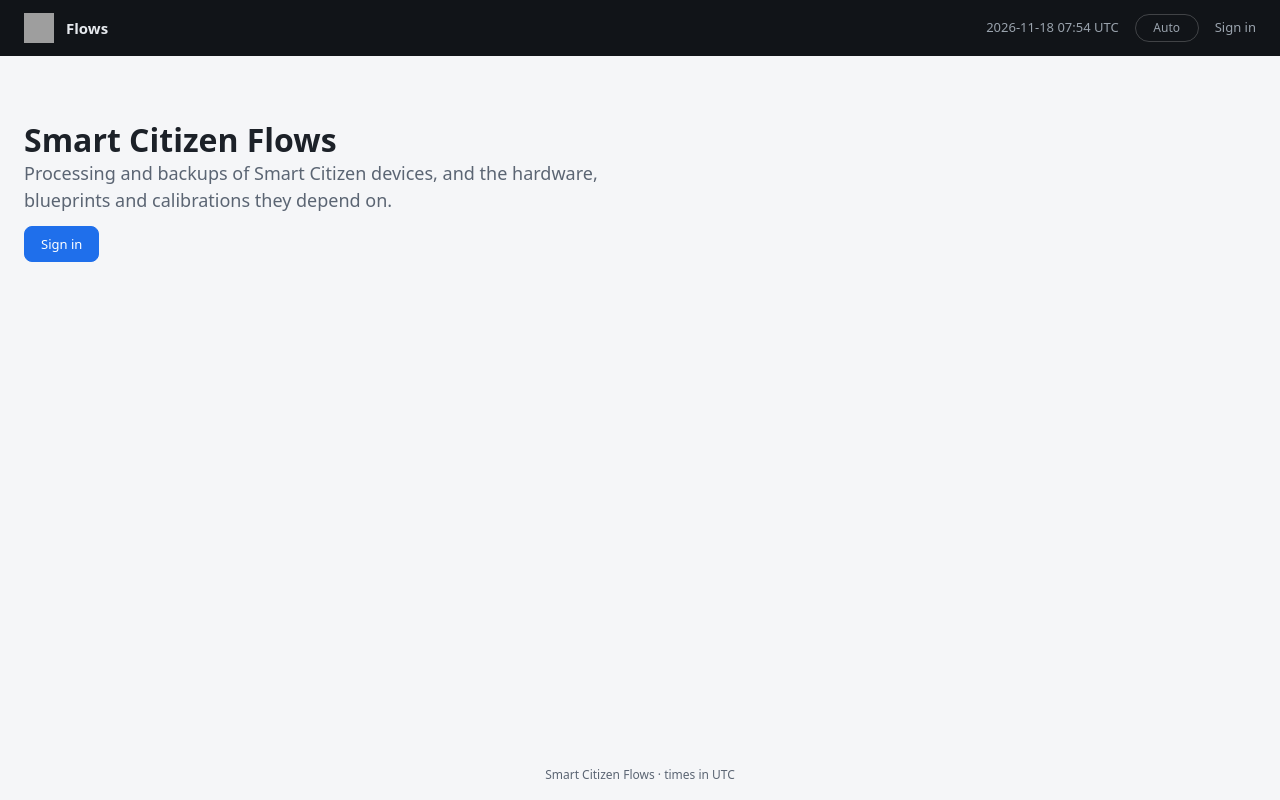
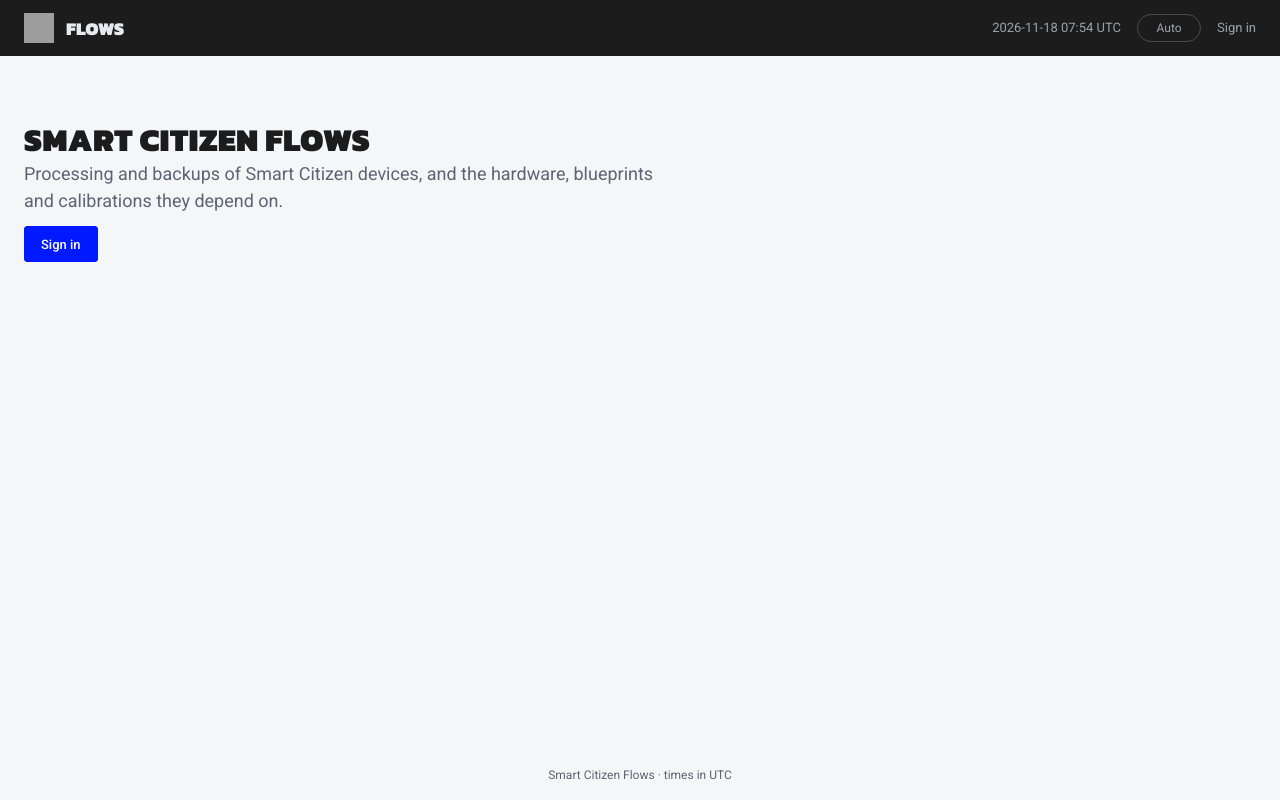
Before and after one commit to fablabbcn/smartcitizen-flows, a Flask app: page / in a window 1280 px wide. Run offline with Flask 3, Linux system fonts and the light colour scheme; parts of the project's set-up code (start-up, migrations or seed data) failed here and were passed over; grey boxes are pictures that could not be loaded.

Commit message:
Styles of smartcitizen.me

```diff
--- a/scflows/static/css/app.css
+++ b/scflows/static/css/app.css
@@ -22,6 +22,9 @@ a { color: var(--color-accent); text-decoration: none; }
 a:hover { color: var(--color-accent-hover); text-decoration: underline; }
 
 h1, h2, h3, h4 { margin: 0; line-height: 1.25; font-weight: 600; }
+/* Titles as smartcitizen.me: Kanit, uppercase */
+h1, h2 { font-family: var(--font-display); font-weight: 800; text-transform: uppercase; letter-spacing: 0.01em; }
+h1 { font-weight: 900; }
 h1 { font-size: var(--text-xl); }
 h2 { font-size: var(--text-lg); }
 h3 { font-size: var(--text-md); }
@@ -81,7 +84,10 @@ pre code { padding: 0; background: none; font-size: inherit; white-space: pre; }
   align-items: center;
   gap: var(--space-3);
   color: var(--color-header-text);
-  font-weight: 600;
+  font-family: var(--font-display);
+  font-size: var(--text-lg);
+  font-weight: 900;
+  text-transform: uppercase;
   white-space: nowrap;
 }
 .brand:hover { color: #fff; text-decoration: none; }
@@ -99,11 +105,14 @@ pre code { padding: 0; background: none; font-size: inherit; white-space: pre; }
   padding: 0 var(--space-4);
   border-bottom: 3px solid transparent;
   color: var(--color-header-muted);
+  font-family: var(--font-display);
   font-size: var(--text-sm);
   font-weight: 500;
+  letter-spacing: 0.03em;
+  text-transform: uppercase;
 }
 .tabs a:hover { color: #fff; background: rgba(255, 255, 255, 0.06); text-decoration: none; }
-.tabs a[aria-current="page"] { color: #fff; border-bottom-color: var(--color-accent); }
+.tabs a[aria-current="page"] { color: #fff; border-bottom-color: var(--color-highlight); }
 
 .topbar-end {
   display: flex;
@@ -133,7 +142,7 @@ pre code { padding: 0; background: none; font-size: inherit; white-space: pre; }
 
 /* Error pages */
 .error-page { padding: var(--space-7) 0; text-align: center; }
-.error-page .code { color: var(--color-text-muted); font-size: var(--text-xxl); font-weight: 600; font-variant-numeric: tabular-nums; }
+.error-page .code { color: var(--color-text-muted); font-family: var(--font-display); font-size: var(--text-xxl); font-weight: 900; }
 .error-page h1 { margin: var(--space-2) 0 var(--space-3); }
 .error-page p { color: var(--color-text-muted); }
 .error-page .row { justify-content: center; margin-top: var(--space-5); }
@@ -221,7 +230,7 @@ a.card:hover { border-color: var(--color-accent); box-shadow: var(--shadow-lg);
 
 .stat { padding: var(--space-4); }
 .stat .label { color: var(--color-text-muted); font-size: var(--text-sm); }
-.stat .value { margin-top: var(--space-1); font-size: var(--text-xxl); font-weight: 600; font-variant-numeric: tabular-nums; }
+.stat .value { margin-top: var(--space-1); font-family: var(--font-figures); font-size: var(--text-xxl); font-weight: 700; }
 .stat .value.success { color: var(--color-success); }
 .stat .value.warning { color: var(--color-warning); }
 .stat .value.danger { color: var(--color-danger); }
--- a/scflows/static/css/tokens.css
+++ b/scflows/static/css/tokens.css
@@ -1,15 +1,17 @@
 /* Design tokens: colours, type, spacing and shapes used by app.css.
    Change values here to tweak the look of the whole interface.
-   The theme (light or dark) is set on <html data-theme>: the header switch, or the system setting by default */
+   The theme (light or dark) is set on <html data-theme>: the header switch, or the system setting by default.
+   Colours and fonts of smartcitizen.me and docs.smartcitizen.me */
 
 :root {
   color-scheme: light;
 
   /* Brand */
-  --color-accent: #1f6feb;
-  --color-accent-hover: #1a5fcc;
-  --color-accent-soft: #e7f0fe;
+  --color-accent: #0019ff;
+  --color-accent-hover: #0014cc;
+  --color-accent-soft: #e6e8ff;
   --color-on-accent: #ffffff;
+  --color-highlight: #ffc100;
 
   /* Surfaces and text */
   --color-bg: #f5f6f8;
@@ -17,9 +19,9 @@
   --color-surface-muted: #f0f2f5;
   --color-border: #dfe3e8;
   --color-border-strong: #c3c9d1;
-  --color-text: #1c2128;
+  --color-text: #1c1c1c;
   --color-text-muted: #5b6573;
-  --color-header-bg: #111418;
+  --color-header-bg: #1c1c1c;
   --color-header-text: #e6e9ed;
   --color-header-muted: #9aa3ad;
 
@@ -46,8 +48,10 @@
   --color-log-error: #ff7b72;
 
   /* Type */
-  --font-sans: system-ui, -apple-system, "Segoe UI", Roboto, "Helvetica Neue", Arial, sans-serif;
-  --font-mono: ui-monospace, SFMono-Regular, "SF Mono", Menlo, Consolas, "Liberation Mono", monospace;
+  --font-display: "Kanit", "Roboto Condensed", system-ui, sans-serif;
+  --font-sans: "Roboto", system-ui, -apple-system, "Segoe UI", "Helvetica Neue", Arial, sans-serif;
+  --font-mono: "Roboto Mono", ui-monospace, SFMono-Regular, Menlo, Consolas, "Liberation Mono", monospace;
+  --font-figures: "Space Mono", var(--font-mono);
   --text-xs: 0.75rem;
   --text-sm: 0.8125rem;
   --text-md: 0.9375rem;
@@ -72,23 +76,23 @@
   --gutter: var(--space-5);
 
   /* Shapes */
-  --radius-sm: 4px;
-  --radius: 8px;
-  --radius-lg: 12px;
+  --radius-sm: 2px;
+  --radius: 3px;
+  --radius-lg: 4px;
   --radius-pill: 999px;
   --shadow: 0 1px 2px rgba(16, 24, 40, 0.06), 0 1px 3px rgba(16, 24, 40, 0.08);
   --shadow-lg: 0 8px 24px rgba(16, 24, 40, 0.12);
-  --focus-ring: 0 0 0 3px rgba(31, 111, 235, 0.35);
+  --focus-ring: 0 0 0 3px rgba(0, 25, 255, 0.35);
 }
 
 /* Dark theme */
 :root[data-theme="dark"] {
   color-scheme: dark;
 
-  --color-accent: #4493f8;
-  --color-accent-hover: #6aa8fa;
-  --color-accent-soft: #15253d;
-  --color-on-accent: #0b0f14;
+  --color-accent: #6b78ff;
+  --color-accent-hover: #8f99ff;
+  --color-accent-soft: #181c3d;
+  --color-on-accent: #ffffff;
 
   --color-bg: #0d1117;
   --color-surface: #151b23;
@@ -116,4 +120,5 @@
 
   --shadow: 0 1px 2px rgba(0, 0, 0, 0.4);
   --shadow-lg: 0 8px 24px rgba(0, 0, 0, 0.5);
+  --focus-ring: 0 0 0 3px rgba(107, 120, 255, 0.45);
 }
--- a/scflows/templates/base.html
+++ b/scflows/templates/base.html
@@ -15,6 +15,9 @@
     {% block head %}{% endblock %}
     <title>{% block title %}{% endblock %}{% if self.title() %} · {% endif %}Smart Citizen Flows</title>
     <link rel="icon" href="{{ url_for('static', filename='favicon.ico') }}">
+    <link rel="preconnect" href="https://fonts.googleapis.com">
+    <link rel="preconnect" href="https://fonts.gstatic.com" crossorigin>
+    <link rel="stylesheet" href="https://fonts.googleapis.com/css2?family=Kanit:wght@500;800;900&family=Roboto:wght@400;500;700&family=Roboto+Mono:wght@400;600&family=Space+Mono:wght@700&display=swap">
     <link rel="stylesheet" href="{{ url_for('static', filename='css/tokens.css') }}">
     <link rel="stylesheet" href="{{ url_for('static', filename='css/app.css') }}">
     <script src="{{ url_for('static', filename='js/app.js') }}" defer></script>
```
